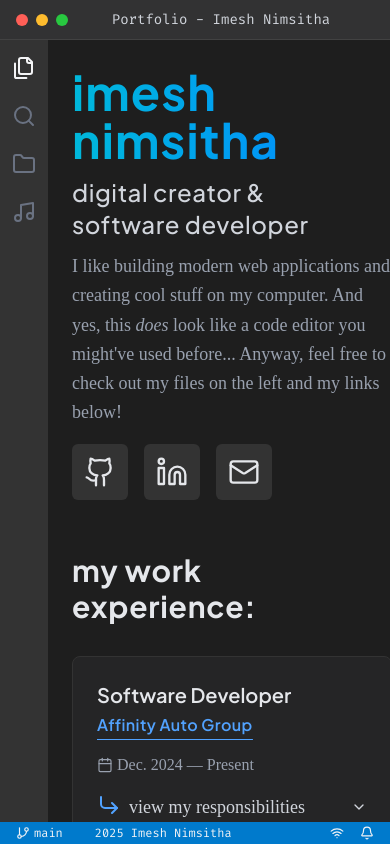
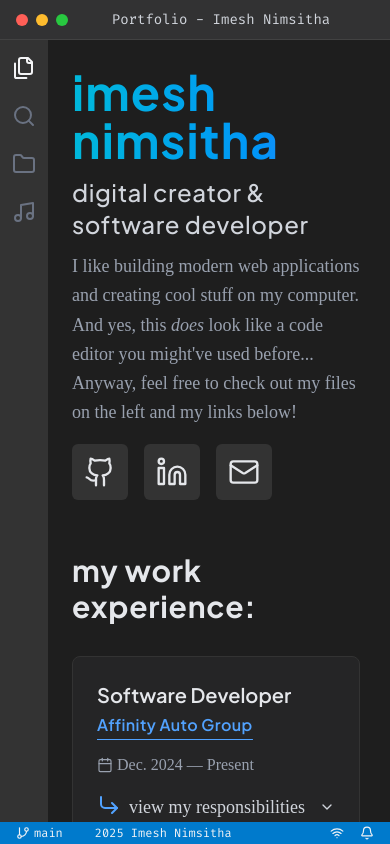
Before and after one commit to imesh97/nimsitha.com, a Next.js app: page / in a window 390 px wide. Built offline with nearby package versions, Linux system fonts and the light colour scheme; a web font is replaced by a local one.

Commit message:
fixed mobile width -> responsive for all mobile sizes

```diff
--- a/components/Home/ExperienceSection.tsx
+++ b/components/Home/ExperienceSection.tsx
@@ -52,7 +52,7 @@ function AchievementAccordion({ achievements }: { achievements: string[] }) {
 export function ExperienceSection() {
   return (
     <div className="py-12 bg-[#1E1E1E]">
-      <div className="max-w-xs sm:max-w-6xl sm:mx-auto px-0 sm:px-6">
+      <div className="max-[24rem]:max-w-[16rem] max-[25rem]:max-w-[18rem] max-[27rem]:max-w-[23rem] sm:max-w-6xl sm:mx-auto px-0 sm:px-6">
         <h2 className="text-3xl font-bold mb-8 sm:mb-12 text-gray-200 tracking-wide">
           my work experience:
         </h2>
--- a/components/Home/HeroSection.tsx
+++ b/components/Home/HeroSection.tsx
@@ -26,7 +26,7 @@ const NETWORKING_BUTTONS = [
 export function HeroSection() {
   return (
     <div className="relative flex items-center">
-      <div className="relative z-10 w-full max-w-max sm:max-w-6xl sm:mx-auto px-0 sm:px-6 py-1 sm:py-12 lg:py-12 xl:py-16 2xl:py-20">
+      <div className="relative z-10 w-full max-[24rem]:max-w-[16rem] max-[25rem]:max-w-[18rem] max-[27rem]:max-w-[23rem] sm:max-w-6xl sm:mx-auto px-0 sm:px-6 py-1 sm:py-12 lg:py-12 xl:py-16 2xl:py-20">
         <div className="grid lg:grid-cols-5 gap-12 items-center">
           <div className="lg:col-span-3">
             <div className="space-y-3 md:space-y-5">
--- a/components/Home/ProjectsSection.tsx
+++ b/components/Home/ProjectsSection.tsx
@@ -8,7 +8,7 @@ import { cn } from "@/lib/utils";
 export function ProjectsSection() {
   return (
     <div className="py-12 bg-[#1E1E1E]">
-      <div className="max-w-xs sm:max-w-6xl sm:mx-auto px-0 sm:px-6">
+      <div className="max-[24rem]:max-w-[16rem] max-[25rem]:max-w-[18rem] max-[27rem]:max-w-[23rem] sm:max-w-6xl sm:mx-auto px-0 sm:px-6">
         <div className="relative flex flex-row mb-10 gap-4">
           <h2 className="text-3xl font-semibold text-gray-200 tracking-wide">
             i like working <br className="inline sm:hidden"/>on projects.
--- a/components/Home/SkillsSection.tsx
+++ b/components/Home/SkillsSection.tsx
@@ -6,7 +6,7 @@ import { SKILLS } from "@/constants";
 export function SkillsSection() {
   return (
     <div className="mt-12 lg:mb-4">
-      <div className="max-w-xs sm:max-w-6xl sm:mx-auto px-0 sm:px-6">
+      <div className="max-[24rem]:max-w-[16rem] max-[25rem]:max-w-[18rem] max-[27rem]:max-w-[23rem] sm:max-w-6xl sm:mx-auto px-0 sm:px-6">
         <div className="relative flex gap-6">
           <div className="w-full xl:w-[66%] justify-center">
             <h2 className="text-3xl font-bold mb-8 sm:mb-12 text-gray-200 tracking-wide">
```
